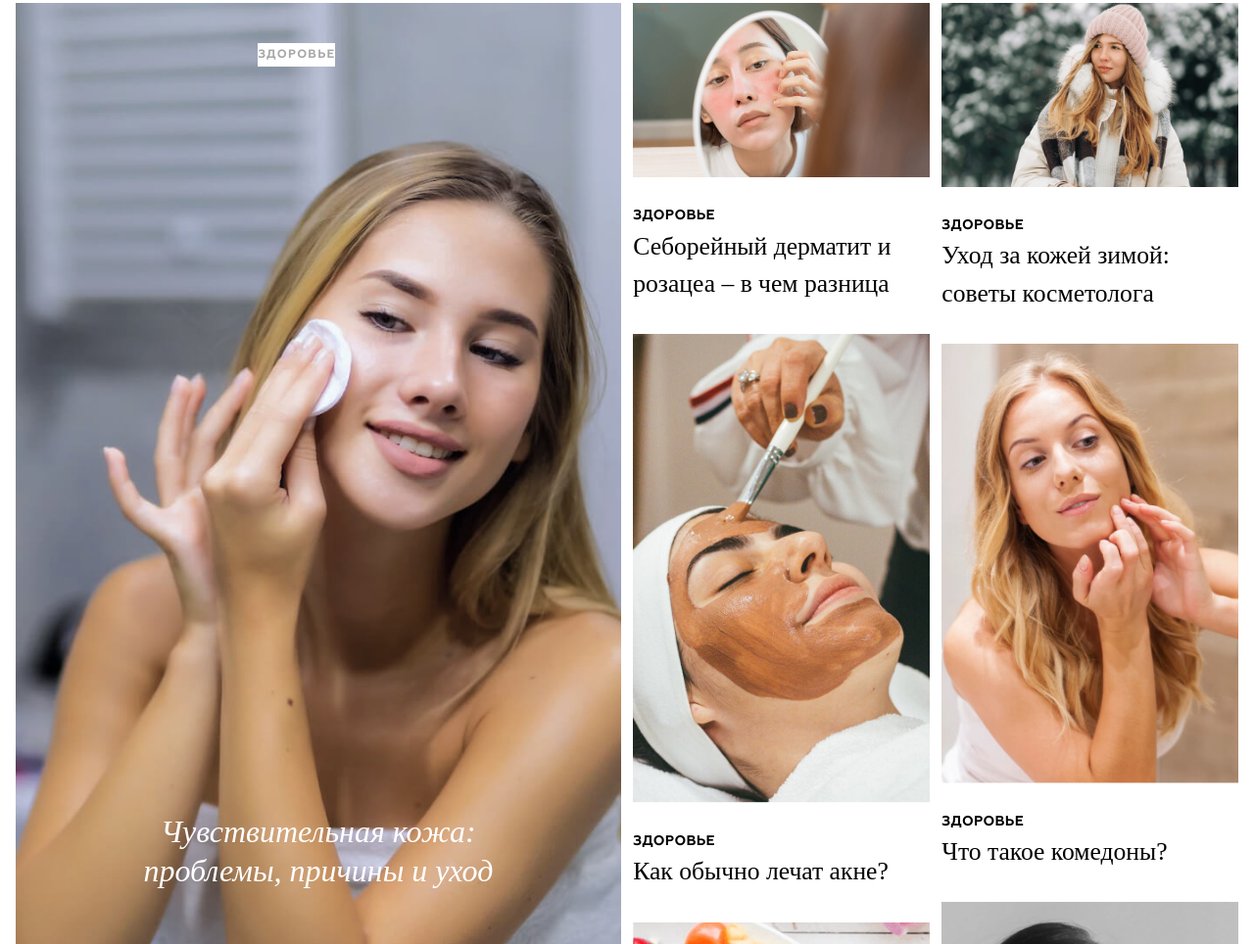
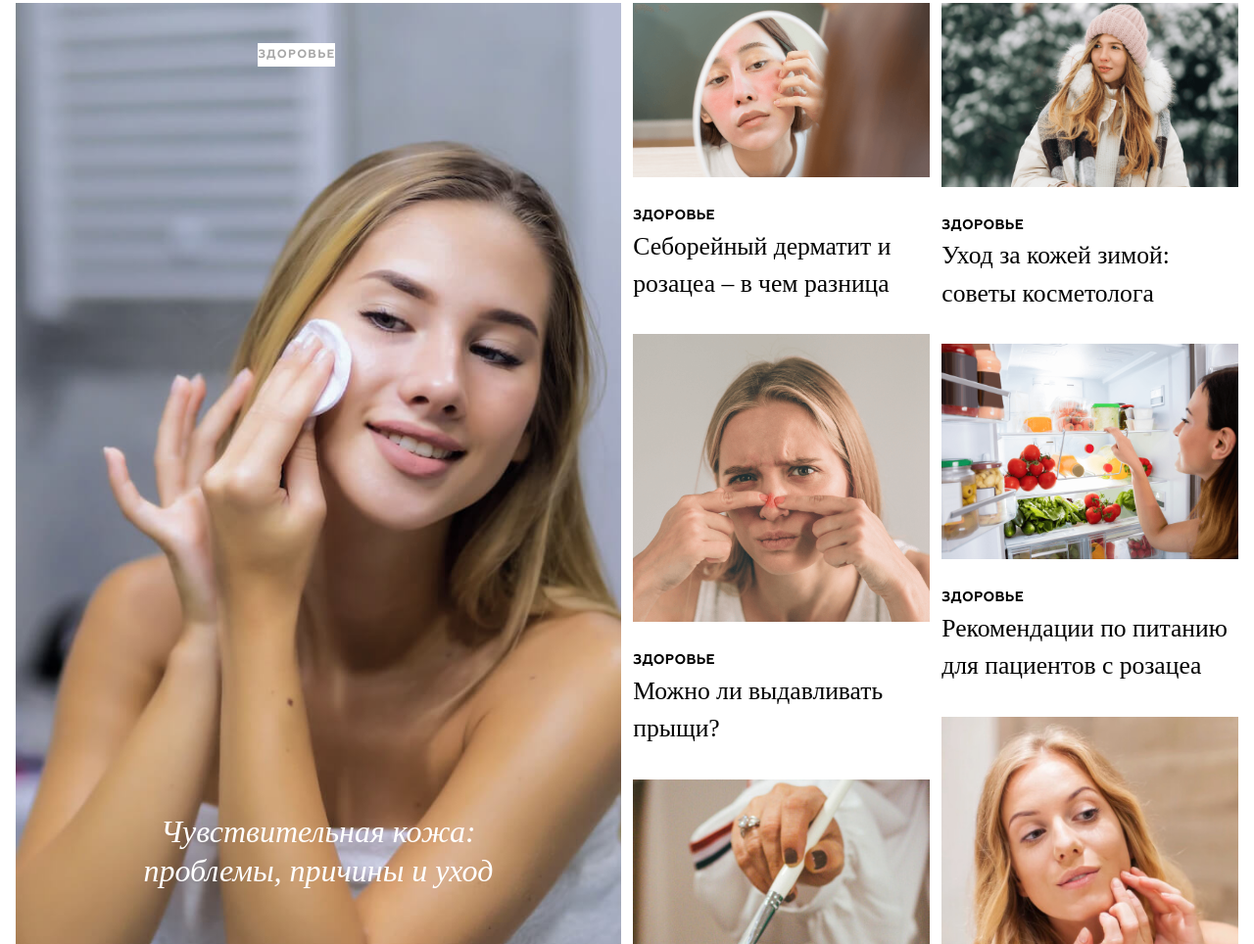
Before and after one commit to keysmankeysman/site-mg, a plain HTML site: page blog-nav-health.html in a window 1280 px wide. Shown: the part 309-1273 px from the top of the page at 98% size. Drawn offline with Linux system fonts and the light colour scheme; files whose address does not match are found by name; a web font is replaced by a local one.

Commit message:
added navigation for pop-pimples and nutrit-adv

```diff
--- a/blog-nav-health.html
+++ b/blog-nav-health.html
@@ -173,6 +173,11 @@ j=d.createElement(s),dl=l!='dataLayer'?'&l='+l:'';j.async=true;j.src=
 							<div class="plato__subtitle">здоровье</div>
 							<div class="plato__title">Себорейный дерматит и розацеа – в чем разница</div>
 						</a>
+						<a class="plato-item" href="blog-pop-pimples.html">
+							<img class="plato__img" src="images/main-pages/content/plato-23.png" alt="">
+							<div class="plato__subtitle">Здоровье</div>
+							<div class="plato__title">Можно ли выдавливать прыщи?</div>
+						</a>
 						<a class="plato-item" href="blog-treatment-akne.html">
 							<img class="plato__img" src="images/main-pages/content/blog-13.jpg" alt="">
 							<div class="plato__subtitle">здоровье</div>
@@ -189,6 +194,11 @@ j=d.createElement(s),dl=l!='dataLayer'?'&l='+l:'';j.async=true;j.src=
 							<img class="plato__img" src="images/main-pages/content/plato-22.png" alt="">
 							<div class="plato__subtitle">здоровье</div>
 							<div class="plato__title">Уход за кожей зимой: советы косметолога</div>
+						</a>
+						<a class="plato-item"  href="blog-nutritional-advice.html">
+							<img class="plato__img" src="images/main-pages/content/plato-24.png" alt="">
+							<div class="plato__subtitle">здоровье</div>
+							<div class="plato__title">Рекомендации по питанию для пациентов с розацеа</div>
 						</a>
 						<a class="plato-item" href="blog-comedones.html">
 							<img class="plato__img" src="images/main-pages/content/blog-11.jpg" alt="">
```
Also changed, not shown: blog.html (+10 -0 lines), index.html (+10 -0 lines), images/main-pages/content/plato-23.png (added), images/main-pages/content/plato-24.png (added).
